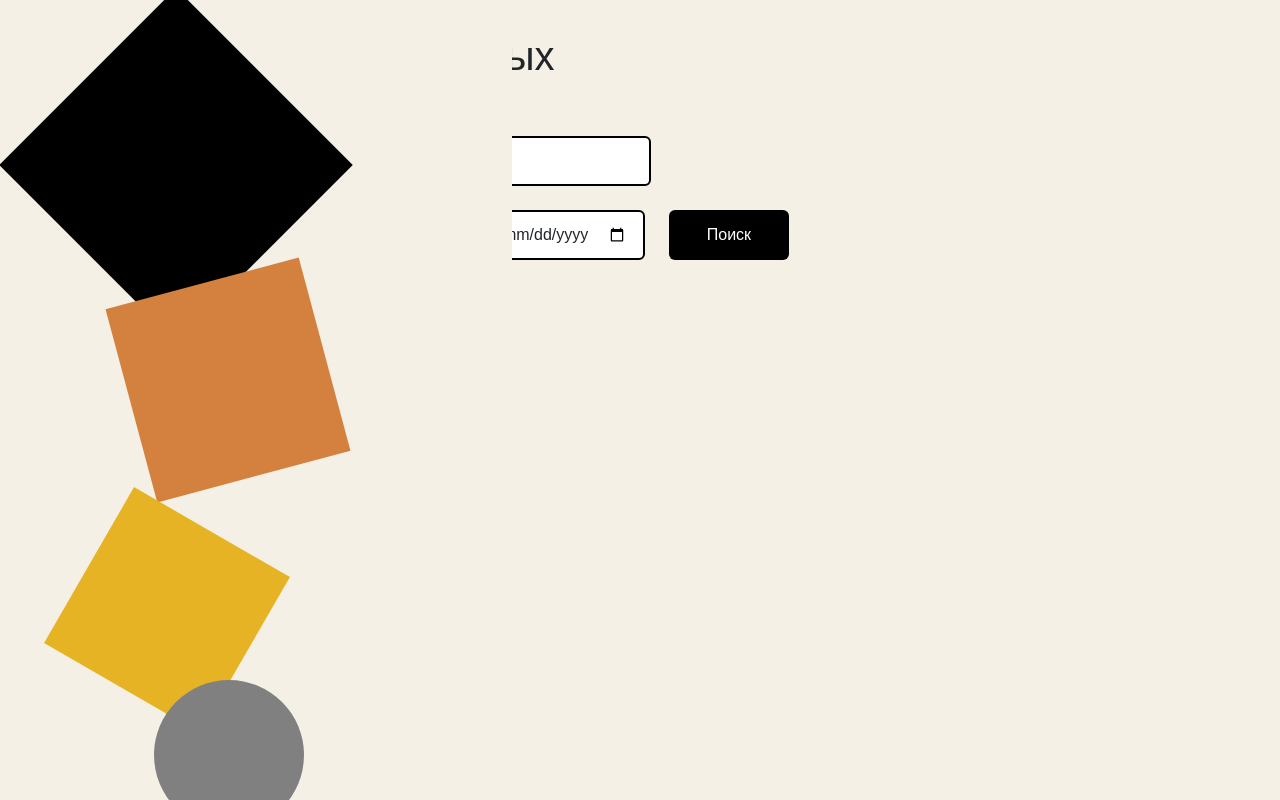
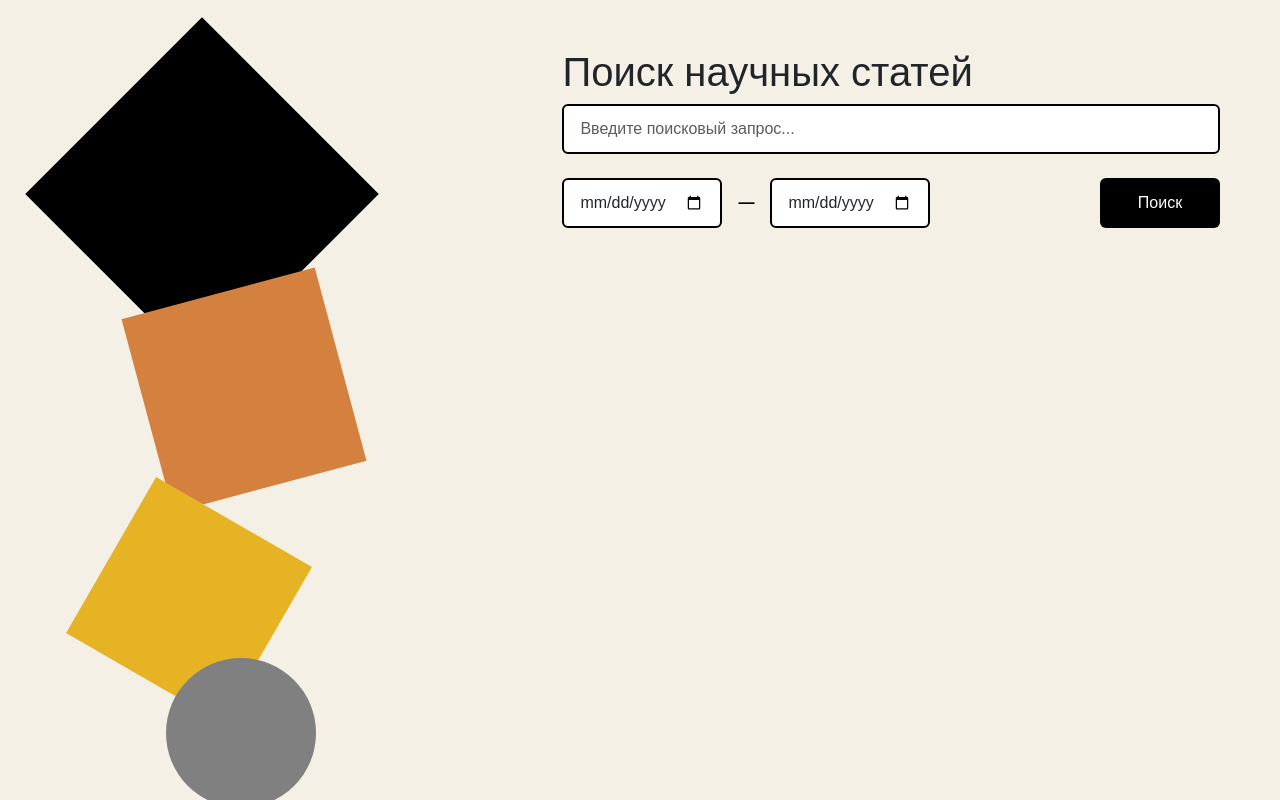
Before and after one commit to trofimovelijah/SuprematistArticleFinder, a Flask app: page / in a window 1280 px wide. Run offline with Flask 3, Linux system fonts and the light colour scheme.

Commit message:
Agent query: Пожалуйста, проверьте: 1. Не наслаивается ли левая часть на правую? 2. Можно ли свободно вводить текст в поле поиска? 3. Доступны ли поля для выбора дат? 4. Работает ли кнопка поиска?

```diff
--- a/static/css/style.css
+++ b/static/css/style.css
@@ -13,11 +13,11 @@ body {
     font-family: 'Arial', sans-serif;
     margin: 0;
     padding: 0;
+    overflow-x: hidden;
 }
 
 .suprematism-container {
-    display: grid;
-    grid-template-columns: 40% 60%;
+    display: flex;
     min-height: 100vh;
     position: relative;
 }
@@ -29,17 +29,24 @@ body {
     top: 0;
     left: 0;
     padding: 2rem;
-    z-index: 1;
     background-color: var(--background);
+    z-index: 0;
 }
 
 .content-section {
     position: relative;
-    width: 100%;
+    width: 60%;
     min-height: 100vh;
     margin-left: 40%;
-    padding: 2rem;
+    padding: 3rem;
     background-color: var(--background);
+    z-index: 1;
+}
+
+.suprematism-composition {
+    position: relative;
+    width: 100%;
+    height: 100%;
 }
 
 .suprematism-shape {
@@ -87,7 +94,7 @@ body {
     width: 100%;
     max-width: 800px;
     margin: 0 auto;
-    padding: 0 2rem;
+    padding: 0;
 }
 
 .search-form {
@@ -154,7 +161,7 @@ body {
     width: 100%;
     max-width: 800px;
     margin: 2rem auto;
-    padding: 0 2rem;
+    padding: 0;
 }
 
 .result-item {
@@ -229,31 +236,27 @@ body {
 }
 
 @media (max-width: 1200px) {
+    .search-controls {
+        flex-direction: column;
+        gap: 1rem;
+    }
+
     .date-filters {
-        flex-direction: column;
-        align-items: flex-start;
+        width: 100%;
     }
 
     .date-filters input {
-        width: 100%;
-    }
-
-    .date-filters span {
-        display: none;
+        flex: 1;
     }
 
     #searchButton {
         width: 100%;
     }
-
-    .search-controls {
-        flex-direction: column;
-    }
 }
 
 @media (max-width: 992px) {
     .suprematism-container {
-        grid-template-columns: 1fr;
+        flex-direction: column;
     }
 
     .art-section {
```
